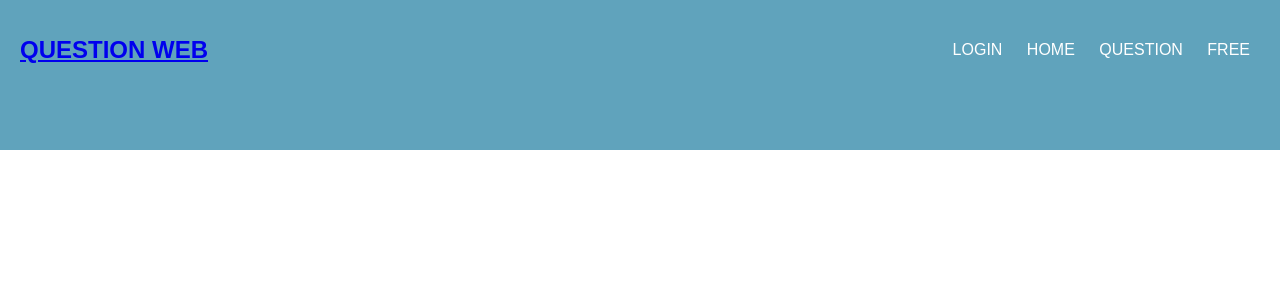
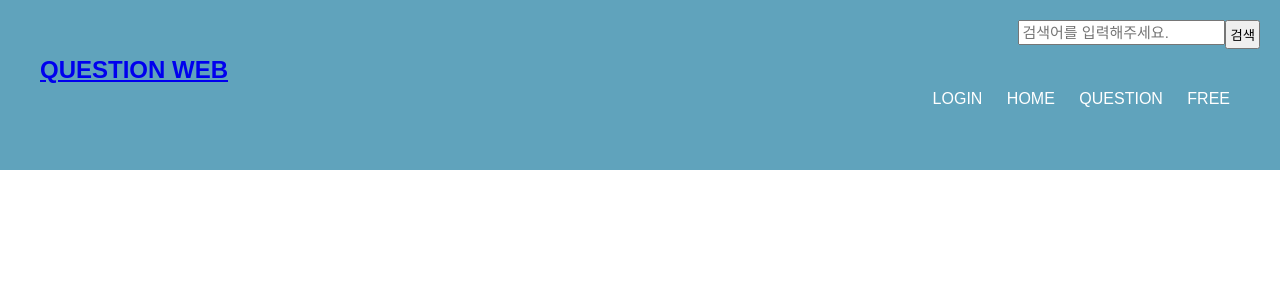
Before and after one commit to visionWWW/QuestionWeb, a PHP site: page /seeq.php?num=1 in a window 1280 px wide. Shown: the top 300 px of the page. Run offline with PHP 8.4, Linux system fonts and the light colour scheme; data that the repository does not hold is empty.

Commit message:
Update seeq.php

```diff
--- a/seeq.php
+++ b/seeq.php
@@ -25,7 +25,13 @@
     <link rel="stylesheet" href="Style.css">
   </head>
   <body>
-
+    <div class="header" style="padding-top: 20px;">
+      <div class="search" >
+        <form method="GET" action="search.php">
+          <input type="submit" value="검색" style="float: right; padding: 3px;">
+          <input type="text" name="keyword" placeholder="검색어를 입력해주세요." style="display:inline-block; font-size:15px; padding:2px; float: right;">
+        </form>
+    </div>
     <div class="header">
       <h2 class="logo"><a href="index.html">Question Web</a></h2>
       <input type="checkbox" id="chk">
@@ -55,7 +61,7 @@
 
     </div>
 
-    <div class="content">
+    <div class="content" style="color:black;">
       <h3><?php echo $result['title']; ?></h3>
       <?php
       if($id == $result['writer']){
```
